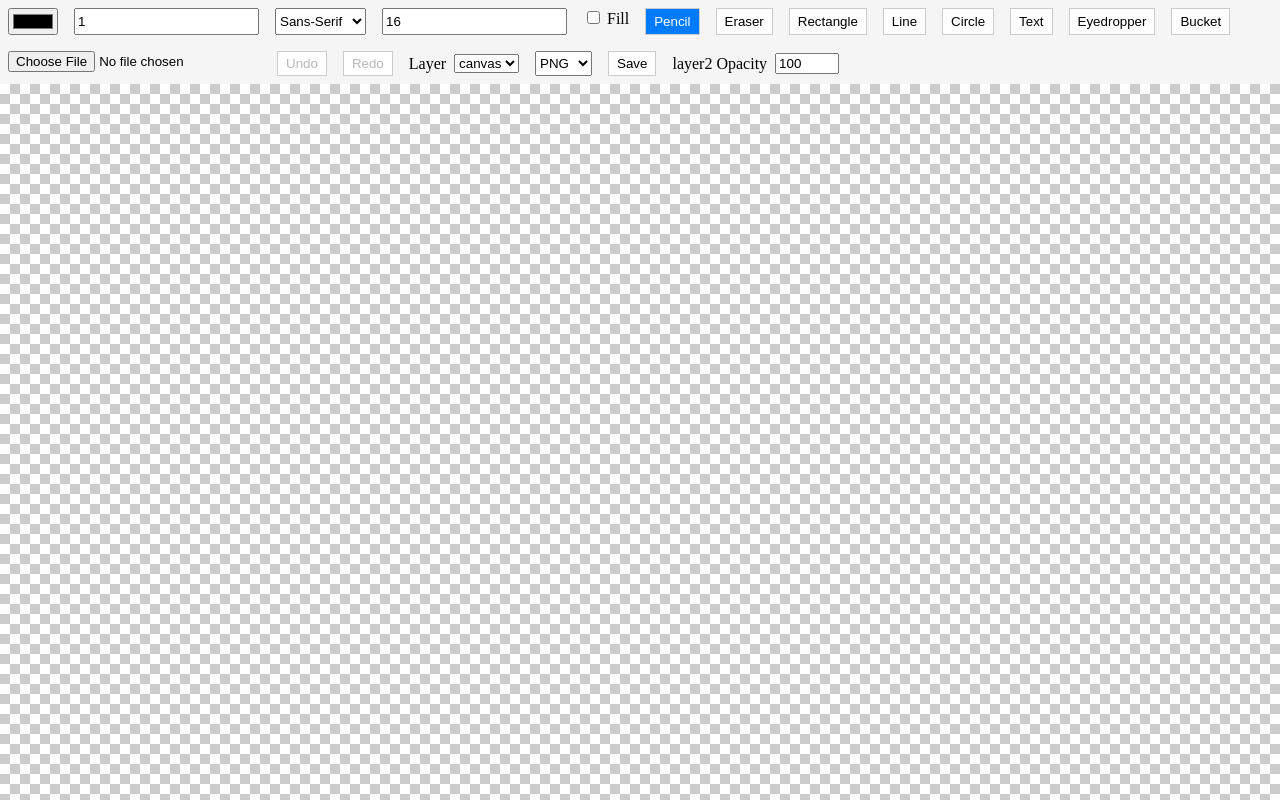
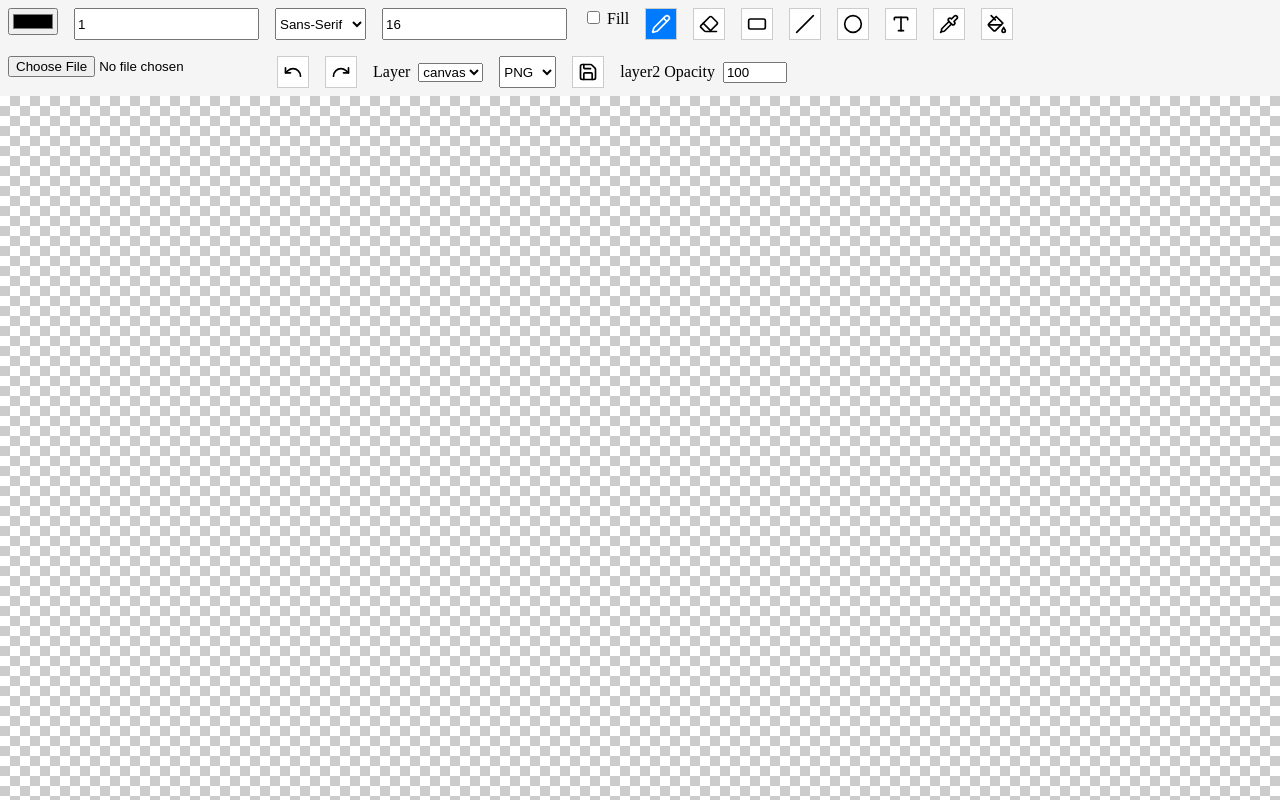
Before and after one commit to Alex-Unnippillil/static-photoshop-clone, a website with bundled scripts: page index.html in a window 1280 px wide. Built offline with nearby package versions, Linux system fonts and the light colour scheme.

Commit message:
Replace tool buttons text with icons

```diff
--- a/index.html
+++ b/index.html
@@ -20,17 +20,37 @@
         <input type="checkbox" id="fillMode" />
         Fill
       </label>
-      <button id="pencil" class="tool-button">Pencil</button>
-      <button id="eraser" class="tool-button">Eraser</button>
-      <button id="rectangle" class="tool-button">Rectangle</button>
-      <button id="line" class="tool-button">Line</button>
-      <button id="circle" class="tool-button">Circle</button>
-      <button id="text" class="tool-button">Text</button>
-      <button id="eyedropper" class="tool-button">Eyedropper</button>
-      <button id="bucket" class="tool-button">Bucket</button>
+      <button id="pencil" class="tool-button" title="Pencil">
+        <img src="icons/pencil.svg" alt="Pencil" />
+      </button>
+      <button id="eraser" class="tool-button" title="Eraser">
+        <img src="icons/eraser.svg" alt="Eraser" />
+      </button>
+      <button id="rectangle" class="tool-button" title="Rectangle">
+        <img src="icons/rectangle-horizontal.svg" alt="Rectangle" />
+      </button>
+      <button id="line" class="tool-button" title="Line">
+        <img src="icons/slash.svg" alt="Line" />
+      </button>
+      <button id="circle" class="tool-button" title="Circle">
+        <img src="icons/circle.svg" alt="Circle" />
+      </button>
+      <button id="text" class="tool-button" title="Text">
+        <img src="icons/type.svg" alt="Text" />
+      </button>
+      <button id="eyedropper" class="tool-button" title="Eyedropper">
+        <img src="icons/pipette.svg" alt="Eyedropper" />
+      </button>
+      <button id="bucket" class="tool-button" title="Bucket">
+        <img src="icons/paint-bucket.svg" alt="Bucket" />
+      </button>
       <input type="file" id="imageLoader" accept="image/*" />
-      <button id="undo" class="tool-button" disabled>Undo</button>
-      <button id="redo" class="tool-button" disabled>Redo</button>
+      <button id="undo" class="tool-button" title="Undo" disabled>
+        <img src="icons/undo.svg" alt="Undo" />
+      </button>
+      <button id="redo" class="tool-button" title="Redo" disabled>
+        <img src="icons/redo.svg" alt="Redo" />
+      </button>
 
       <div class="group">
         <label for="layerSelect">Layer</label>
@@ -40,7 +60,9 @@
         <option value="png">PNG</option>
         <option value="jpeg">JPEG</option>
       </select>
-      <button id="save" class="tool-button">Save</button>
+      <button id="save" class="tool-button" title="Save">
+        <img src="icons/save.svg" alt="Save" />
+      </button>
 
     </div>
     <div id="canvasContainer">
--- a/style.css
+++ b/style.css
@@ -29,10 +29,21 @@ body {
 }
 
 .tool-button {
-  padding: 4px 8px;
+  width: 32px;
+  height: 32px;
+  display: flex;
+  align-items: center;
+  justify-content: center;
+  padding: 4px;
   border: 1px solid #ccc;
   background: #fff;
   cursor: pointer;
+}
+
+.tool-button img {
+  width: 20px;
+  height: 20px;
+  pointer-events: none;
 }
 
 .tool-button:hover {
@@ -41,7 +52,10 @@ body {
 
 .tool-button.active {
   background: #007bff;
-  color: #fff;
+}
+
+.tool-button.active img {
+  filter: brightness(0) invert(1);
 }
 
 #canvasContainer {
```
Also changed, not shown: icons/circle.svg (added), icons/eraser.svg (added), icons/paint-bucket.svg (added), icons/pencil.svg (added), icons/pipette.svg (added), icons/rectangle-horizontal.svg (added), icons/redo.svg (added), icons/save.svg (added), icons/slash.svg (added), icons/type.svg (added), icons/undo.svg (added).
